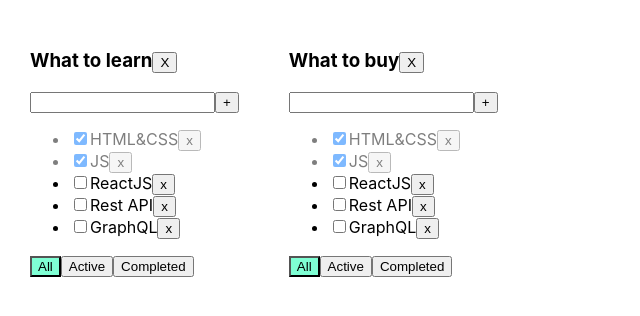
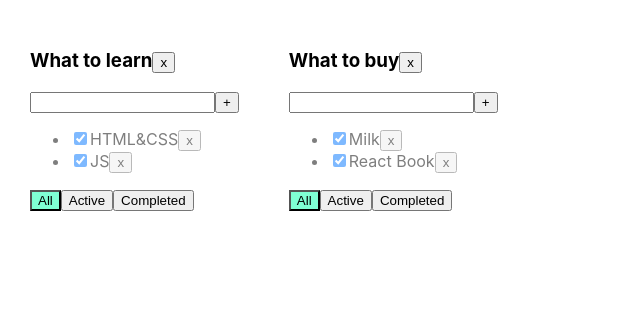
Before and after one commit to Ristretto1/inc_todolist, a React (Create React App) app: page / in a window 1280 px wide. Shown: the top 316 px of the page, without its empty margins (0-640 px from the left). Built offline with nearby package versions, Linux system fonts and the light colour scheme.

Commit message:
unit 6 start template

```diff
--- a/src/App.tsx
+++ b/src/App.tsx
@@ -1,93 +1,118 @@
-import React, { useState } from 'react';
+import React, {useState} from 'react';
 import './App.css';
-import { TaskType, Todolist } from './Todolist';
-import { v1 } from 'uuid';
+import {TaskType, Todolist} from './Todolist';
+import {v1} from 'uuid';
 
-export type FilterValuesType = 'all' | 'active' | 'completed';
-export type TodolistsType = {
-    id: string,
-    title: string,
+export type FilterValuesType = "all" | "active" | "completed";
+type TodolistType = {
+    id: string
+    title: string
     filter: FilterValuesType
 }
-export type taskObjType = {
+
+type TasksStateType = {
     [key: string]: Array<TaskType>
 }
 
 
 function App() {
-    const todolistId1 = v1()
-    const todolistId2 = v1()
+    let todolistId1 = v1();
+    let todolistId2 = v1();
+
+    let [todolists, setTodolists] = useState<Array<TodolistType>>([
+        {id: todolistId1, title: "What to learn", filter: "all"},
+        {id: todolistId2, title: "What to buy", filter: "all"}
+    ])
+
+    let [tasks, setTasks] = useState<TasksStateType>({
+        [todolistId1]: [
+            {id: v1(), title: "HTML&CSS", isDone: true},
+            {id: v1(), title: "JS", isDone: true}
+        ],
+        [todolistId2]: [
+            {id: v1(), title: "Milk", isDone: true},
+            {id: v1(), title: "React Book", isDone: true}
+        ]
+    });
 
 
-    let [todolists, setTodolists] = useState<Array<TodolistsType>>([
-        { id: todolistId1, title: 'What to learn', filter: 'all' },
-        { id: todolistId2, title: 'What to buy', filter: 'all' },
-    ])
-
-    let [tasks, setTasks] = useState<taskObjType>({
-        [todolistId1]: [
-            { id: v1(), title: 'HTML&CSS', isDone: true },
-            { id: v1(), title: 'JS', isDone: true },
-            { id: v1(), title: 'ReactJS', isDone: false },
-            { id: v1(), title: 'Rest API', isDone: false },
-            { id: v1(), title: 'GraphQL', isDone: false },
-        ],
-        [todolistId2]: [
-            { id: v1(), title: 'HTML&CSS', isDone: true },
-            { id: v1(), title: 'JS', isDone: true },
-            { id: v1(), title: 'ReactJS', isDone: false },
-            { id: v1(), title: 'Rest API', isDone: false },
-            { id: v1(), title: 'GraphQL', isDone: false },
-        ],
-    });
-
-    function removeTask(todolistId: string, id: string) {
-
-        setTasks({ ...tasks, [todolistId]: tasks[todolistId].filter(el => el.id !== id) })
+    function removeTask(id: string, todolistId: string) {
+        //достанем нужный массив по todolistId:
+        let todolistTasks = tasks[todolistId];
+        // перезапишем в этом объекте массив для нужного тудулиста отфилтрованным массивом:
+        tasks[todolistId] = todolistTasks.filter(t => t.id != id);
+        // засетаем в стейт копию объекта, чтобы React отреагировал перерисовкой
+        setTasks({...tasks});
     }
 
-    function addTask(todolistId: string, title: string) {
-        let newTask = { id: v1(), title: title, isDone: false };
-        setTasks({ ...tasks, [todolistId]: [newTask, ...tasks[todolistId]] });
+    function addTask(title: string, todolistId: string) {
+        let task = {id: v1(), title: title, isDone: false};
+        //достанем нужный массив по todolistId:
+        let todolistTasks = tasks[todolistId];
+        // перезапишем в этом объекте массив для нужного тудулиста копией, добавив в начало новую таску:
+        tasks[todolistId] = [task, ...todolistTasks];
+        // засетаем в стейт копию объекта, чтобы React отреагировал перерисовкой
+        setTasks({...tasks});
     }
 
-    function changeStatus(todolistId: string, taskId: string, isDoneValue: boolean) {
-        setTasks({ ...tasks, [todolistId]: tasks[todolistId].map(el => el.id === taskId ? { ...el, isDone: isDoneValue } : el) })
+    function changeStatus(id: string, isDone: boolean, todolistId: string) {
+        //достанем нужный массив по todolistId:
+        let todolistTasks = tasks[todolistId];
+        // найдём нужную таску:
+        let task = todolistTasks.find(t => t.id === id);
+        //изменим таску, если она нашлась
+        if (task) {
+            task.isDone = isDone;
+            // засетаем в стейт копию объекта, чтобы React отреагировал перерисовкой
+            setTasks({...tasks});
+        }
     }
 
-
-
-    function changeFilter(todolistId: string, value: FilterValuesType) {
-        setTodolists(todolists.map(el => el.id === todolistId ? { ...el, filter: value } : el))
-    }
-    const removeTDL = (todolistId: string) => {
-        setTodolists(todolists.filter(el => el.id !== todolistId))
-        delete tasks[todolistId]
+    function changeFilter(value: FilterValuesType, todolistId: string) {
+        let todolist = todolists.find(tl => tl.id === todolistId);
+        if (todolist) {
+            todolist.filter = value;
+            setTodolists([...todolists])
+        }
     }
 
+    function removeTodolist(id: string) {
+        // засунем в стейт список тудулистов, id которых не равны тому, который нужно выкинуть
+        setTodolists(todolists.filter(tl => tl.id != id));
+        // удалим таски для этого тудулиста из второго стейта, где мы храним отдельно таски
+        delete tasks[id]; // удаляем св-во из объекта... значением которого являлся массив тасок
+        // засетаем в стейт копию объекта, чтобы React отреагировал перерисовкой
+        setTasks({...tasks});
+    }
 
     return (
         <div className="App">
-            {todolists.map((el) => {
-                let tasksForTodolist = tasks[el.id];
-                if (el.filter === 'active') tasksForTodolist = tasks[el.id].filter(t => !t.isDone);
-                if (el.filter === 'completed') tasksForTodolist = tasks[el.id].filter(t => t.isDone);
-                return (
-                    <Todolist
-                        key={el.id}
-                        title={el.title}
+            {
+                todolists.map(tl => {
+                    let allTodolistTasks = tasks[tl.id];
+                    let tasksForTodolist = allTodolistTasks;
+
+                    if (tl.filter === "active") {
+                        tasksForTodolist = allTodolistTasks.filter(t => t.isDone === false);
+                    }
+                    if (tl.filter === "completed") {
+                        tasksForTodolist = allTodolistTasks.filter(t => t.isDone === true);
+                    }
+
+                    return <Todolist
+                        key={tl.id}
+                        id={tl.id}
+                        title={tl.title}
                         tasks={tasksForTodolist}
                         removeTask={removeTask}
                         changeFilter={changeFilter}
                         addTask={addTask}
                         changeTaskStatus={changeStatus}
-                        filter={el.filter}
-                        todolistId={el.id}
-                        removeTDL={removeTDL}
+                        filter={tl.filter}
+                        removeTodolist={removeTodolist}
                     />
-                )
-            })}
-
+                })
+            }
 
         </div>
     );
--- a/src/Todolist.tsx
+++ b/src/Todolist.tsx
@@ -1,5 +1,5 @@
-import React, { ChangeEvent, KeyboardEvent, useState } from 'react';
-import { FilterValuesType } from './App';
+import React, {ChangeEvent, useState, KeyboardEvent} from 'react';
+import {FilterValuesType} from './App';
 
 export type TaskType = {
     id: string
@@ -8,28 +8,28 @@
 }
 
 type PropsType = {
+    id: string
     title: string
     tasks: Array<TaskType>
-    removeTask: (todolistId: string, taskId: string) => void
-    changeFilter: (todolistId: string, value: FilterValuesType) => void
-    addTask: (todolistId: string, title: string) => void
-    changeTaskStatus: (todolistId: string, taskId: string, isDone: boolean) => void
+    removeTask: (taskId: string, todolistId: string) => void
+    changeFilter: (value: FilterValuesType, todolistId: string) => void
+    addTask: (title: string, todolistId: string) => void
+    changeTaskStatus: (id: string, isDone: boolean, todolistId: string) => void
+    removeTodolist: (id: string) => void
     filter: FilterValuesType
-    todolistId: string
-    removeTDL: (todolistId: string) => void
 }
 
 export function Todolist(props: PropsType) {
-
-    let [title, setTitle] = useState('')
+    let [title, setTitle] = useState("")
     let [error, setError] = useState<string | null>(null)
 
     const addTask = () => {
-        if (title.trim() !== '') {
-            props.addTask(props.todolistId, title.trim());
-            setTitle('');
+        let newTitle = title.trim();
+        if (newTitle !== "") {
+            props.addTask(newTitle, props.id);
+            setTitle("");
         } else {
-            setError('Title is required');
+            setError("Title is required");
         }
     }
 
@@ -44,22 +44,21 @@
         }
     }
 
-    const onAllClickHandler = () => props.changeFilter(props.todolistId, 'all');
-    const onActiveClickHandler = () => props.changeFilter(props.todolistId, 'active');
-    const onCompletedClickHandler = () => props.changeFilter(props.todolistId, 'completed');
-    const removeTDLHandler = () => props.removeTDL(props.todolistId)
+    const removeTodolist = () => props.removeTodolist(props.id)
+
+    const onAllClickHandler = () => props.changeFilter("all", props.id);
+    const onActiveClickHandler = () => props.changeFilter("active", props.id);
+    const onCompletedClickHandler = () => props.changeFilter("completed", props.id);
 
     return <div>
-        <h3>
-            {props.title}
-            <button onClick={removeTDLHandler}>X</button>
+        <h3> {props.title}
+            <button onClick={removeTodolist}>x</button>
         </h3>
-
         <div>
             <input value={title}
-                onChange={onChangeHandler}
-                onKeyPress={onKeyPressHandler}
-                className={error ? 'error' : ''}
+                   onChange={onChangeHandler}
+                   onKeyPress={onKeyPressHandler}
+                   className={error ? "error" : ""}
             />
             <button onClick={addTask}>+</button>
             {error && <div className="error-message">{error}</div>}
@@ -67,15 +66,14 @@
         <ul>
             {
                 props.tasks.map(t => {
-                    const onClickHandler = () => props.removeTask(props.todolistId, t.id)
+                    const onClickHandler = () => props.removeTask(t.id, props.id)
                     const onChangeHandler = (e: ChangeEvent<HTMLInputElement>) => {
-                        props.changeTaskStatus(props.todolistId, t.id, e.currentTarget.checked);
+                        let newIsDoneValue = e.currentTarget.checked;
+                        props.changeTaskStatus(t.id, newIsDoneValue, props.id);
                     }
 
-                    return <li key={t.id} className={t.isDone ? 'is-done' : ''}>
-                        <input type="checkbox"
-                            onChange={onChangeHandler}
-                            checked={t.isDone} />
+                    return <li key={t.id} className={t.isDone ? "is-done" : ""}>
+                        <input type="checkbox" onChange={onChangeHandler} checked={t.isDone}/>
                         <span>{t.title}</span>
                         <button onClick={onClickHandler}>x</button>
                     </li>
@@ -83,14 +81,14 @@
             }
         </ul>
         <div>
-            <button className={props.filter === 'all' ? 'active-filter' : ''}
-                onClick={onAllClickHandler}>All
+            <button className={props.filter === 'all' ? "active-filter" : ""}
+                    onClick={onAllClickHandler}>All
             </button>
-            <button className={props.filter === 'active' ? 'active-filter' : ''}
-                onClick={onActiveClickHandler}>Active
+            <button className={props.filter === 'active' ? "active-filter" : ""}
+                    onClick={onActiveClickHandler}>Active
             </button>
-            <button className={props.filter === 'completed' ? 'active-filter' : ''}
-                onClick={onCompletedClickHandler}>Completed
+            <button className={props.filter === 'completed' ? "active-filter" : ""}
+                    onClick={onCompletedClickHandler}>Completed
             </button>
         </div>
     </div>
```
